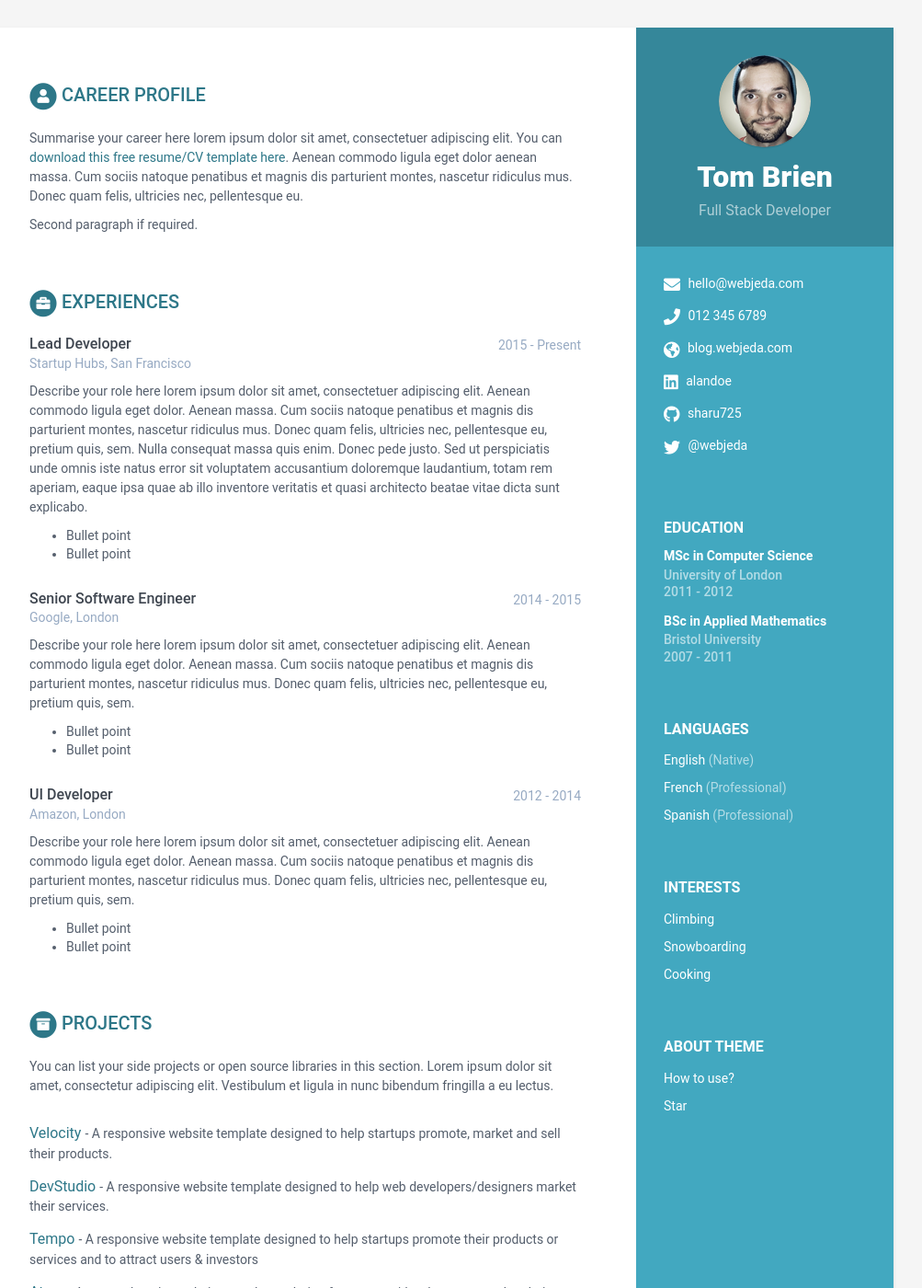
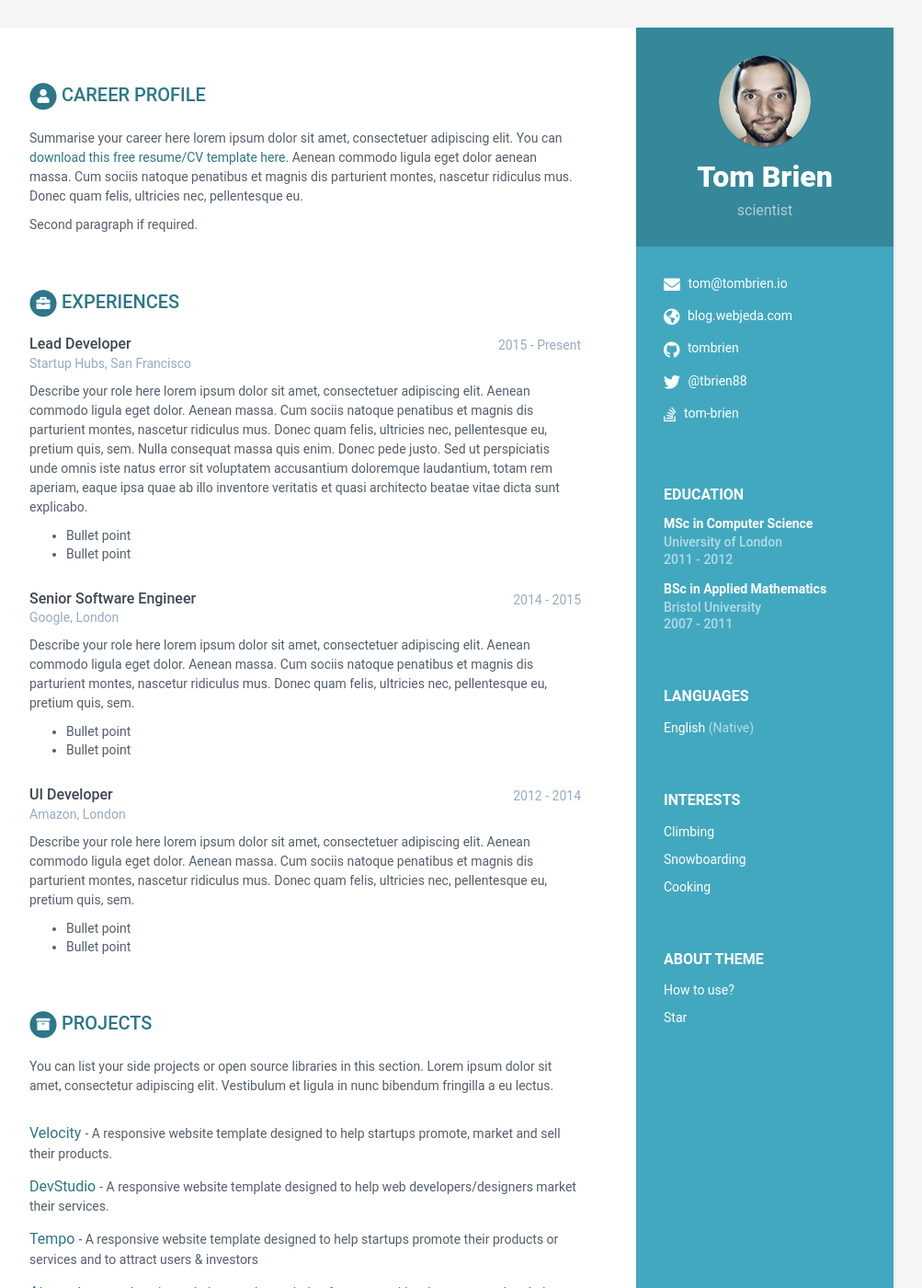
Before and after one commit to TomBrien/Netlify-CV, a Jekyll site: the page built from index.html, in a window 1280 px wide and 1400 px high. Shown: the whole window at 92% size, without its empty margins (168-1171 px from the left). Built offline with Jekyll 4.4.1, drawn with Linux system fonts in a browser that asks for light colours.

Commit message:
Update info
Start to update info

```diff
--- a/_data/data.yml
+++ b/_data/data.yml
@@ -8,19 +8,19 @@ sidebar:
 
     # Profile information
     name: Tom Brien
-    tagline: Full Stack Developer
+    tagline: scientist
     avatar: profile.png  #place a 100x100 picture inside /assets/images/ folder and provide the name of the file below
 
     # Sidebar links
-    email: hello@webjeda.com
-    phone: 012 345 6789
+    email: tom@tombrien.io
+    phone:
     website: blog.webjeda.com #do not add http://
-    linkedin: alandoe
-    github: sharu725
+    linkedin:
+    github: tombrien
     gitlab:
     bitbucket:
-    twitter: '@webjeda'
-    stack-overflow: # Number/Username, e.g. 123456/alandoe
+    twitter: '@tbrien88'
+    stack-overflow: tom-brien
     codewars:
     goodreads: # Number-Username, e.g. 123456-alandoe
 
@@ -28,11 +28,6 @@ sidebar:
       - idiom: English
         level: Native
 
-      - idiom: French
-        level: Professional
-
-      - idiom: Spanish
-        level: Professional
 
     interests:
       - item: Climbing
```
